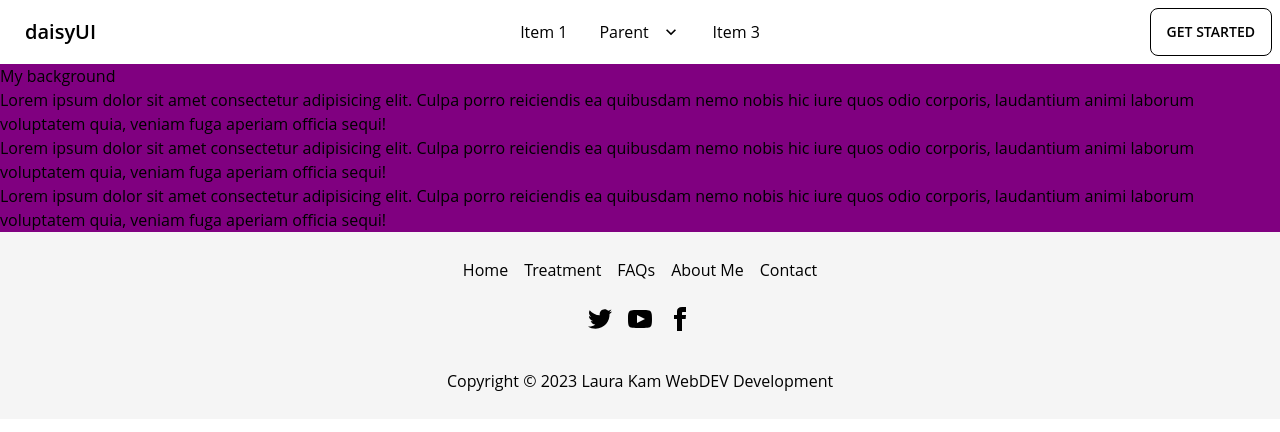
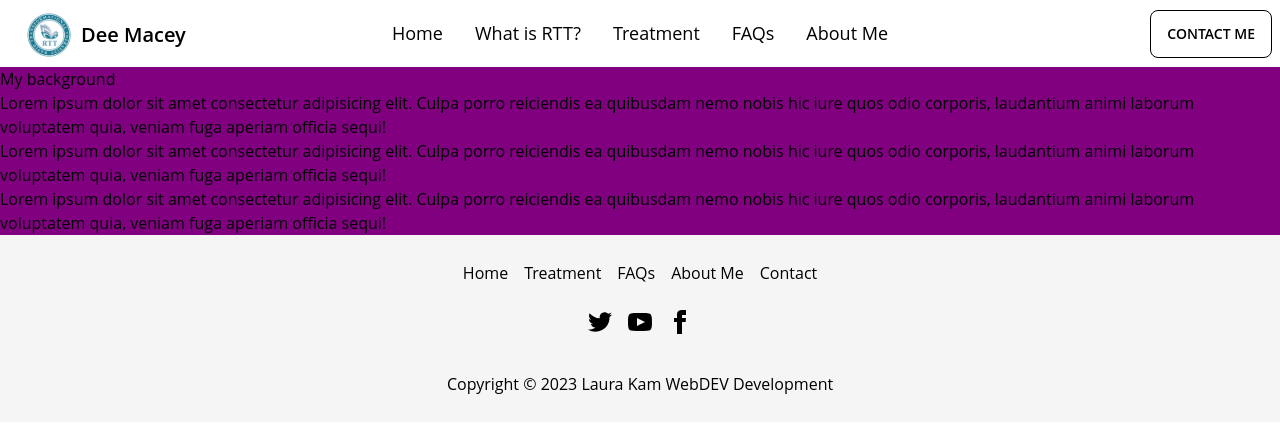
Before and after one commit to Laura-Kam/therapy-with-dee-macey, a Next.js app: page /about in a window 1280 px wide. Shown: the top 432 px of the page. Built offline with nearby package versions, Linux system fonts and the light colour scheme.

Commit message:
navbar dropdown menu fixed

```diff
--- a/src/comps/Navbar.js
+++ b/src/comps/Navbar.js
@@ -1,112 +1,24 @@
 import Link from "next/link";
 import Image from "next/image";
 import rttlogo from "../../public/rttroundedlogo.png";
+import { useState } from "react";
 
 const Navbar = () => {
+  const [isOpen, setIsOpen] = useState(false);
+
+  const toggleDropdown = () => {
+    setIsOpen(!isOpen);
+  };
   return (
-    // <nav>
-    //   <div className="navbar bg-base-100 navbar-expand-lg">
-    //     {" "}
-    //     <div className="navbar-start navbar-expand-lg">
-    //       <div className="dropdown">
-    //         <label tabIndex={0} className="btn btn-ghost lg:hidden">
-    //           <svg
-    //             xmlns="http://www.w3.org/2000/svg"
-    //             className="h-5 w-5"
-    //             fill="none"
-    //             viewBox="0 0 24 24"
-    //             stroke="currentColor"
-    //           >
-    //             <path
-    //               strokeLinecap="round"
-    //               strokeLinejoin="round"
-    //               strokeWidth="2"
-    //               d="M4 6h16M4 12h8m-8 6h16"
-    //             />
-    //           </svg>
-    //         </label>
-    //         <ul
-    //           tabIndex={0}
-    //           className="menu menu-compact dropdown-content mt-3 p-2 shadow bg-base-100 rounded-box"
-    //         >
-    //           <li>
-    //             <Link href="/">Home</Link>
-    //           </li>
-    //           <li>
-    //             <Link href="/whatisrtt">What is RTT?</Link>
-    //           </li>
-    //           <li>
-    //             <Link href="/treatment">Treatment</Link>
-    //           </li>
-    //           <li>
-    //             <Link href="/faq">FAQs</Link>
-    //           </li>
-    //           <li>
-    //             <Link href="/about">About Me</Link>
-    //           </li>
-    //         </ul>
-    //       </div>
-    //       <a className="btn btn-ghost normal-case text-xl flex items-center">
-    //         <Image
-    //           src="/rttroundedlogo.png"
-    //           alt="My Image"
-    //           width={170}
-    //           height={170}
-    //           layout="fixed"
-    //           className="w-12 h-12 object-contain"
-    //         />
-    //         <span className="ml-2 inline-block">Dee Macey</span>
-    //       </a>
-    //     </div>
-    //     <div className="navbar-center hidden lg:flex">
-    //       <ul className="menu menu-horizontal px-1">
-    //         <li>
-    //           <Link href="/">Home</Link>
-    //         </li>
-    //         <li>
-    //           <Link href="/whatisrtt">What is RTT?</Link>
-    //         </li>
-    //         <li>
-    //           <Link href="/treatment">Treatment</Link>
-    //         </li>
-    //         <li>
-    //           <Link href="/faq">FAQs</Link>
-    //         </li>
-    //         <li>
-    //           <Link href="/about">About Me</Link>
-    //         </li>
-    //       </ul>
-    //     </div>
-    //     <div className="navbar-end hidden lg:block">
-    //       <a className="btn">CONTACT ME</a>
-    //     </div>
-    //   </div>
-
-    //   {/* Mobile Responsive Navbar */}
-    //   <div className="lg:hidden">
-    //     <ul className="menu menu-compact mt-3 p-2 shadow bg-base-100 rounded-box">
-    //       <li>
-    //         <Link href="/">Home</Link>
-    //       </li>
-    //       <li>
-    //         <Link href="/whatisrtt">What is RTT?</Link>
-    //       </li>
-    //       <li>
-    //         <Link href="/treatment">Treatment</Link>
-    //       </li>
-    //       <li>
-    //         <Link href="/faq">FAQs</Link>
-    //       </li>
-    //       <li>
-    //         <Link href="/about">About Me</Link>
-    //       </li>
-    //     </ul>
-    //   </div>
-    // </nav>
-    <div className="navbar bg-base-100" style={{ width: "100%" }}>
+    <nav>
+      <div className="navbar bg-base-100">
         <div className="navbar-start">
           <div className="dropdown">
-          <label tabIndex={0} className="btn btn-ghost lg:hidden">
+            <label
+              tabIndex={0}
+              className="btn btn-ghost lg:hidden"
+              onClick={toggleDropdown}
+            >
               <svg
                 xmlns="http://www.w3.org/2000/svg"
                 className="h-5 w-5"
@@ -127,73 +39,60 @@ const Navbar = () => {
               className="menu menu-compact dropdown-content mt-3 p-2 shadow bg-base-100 rounded-box w-52"
             >
               <li>
-              <a>Item 1</a>
-            </li>
-            <li tabIndex={0}>
-              <a className="justify-between">
-                Parent
-                <svg
-                  className="fill-current"
-                  xmlns="http://www.w3.org/2000/svg"
-                  width="24"
-                  height="24"
-                  viewBox="0 0 24 24"
-                >
-                  <path d="M8.59,16.58L13.17,12L8.59,7.41L10,6L16,12L10,18L8.59,16.58Z" />
-                </svg>
-              </a>
-              <ul className="p-2">
-                <li>
-                  <a>Submenu 1</a>
+                <Link href="/">Home</Link>
               </li>
               <li>
-                  <a>Submenu 2</a>
-                </li>
-              </ul>
+                <Link href="/whatisrtt">What is RTT?</Link>
               </li>
               <li>
-              <a>Item 3</a>
+                <Link href="/treatment">Treatment</Link>
+              </li>
+              <li>
+                <Link href="/faq">FAQs</Link>
+              </li>
+              <li>
+                <Link href="/about">About Me</Link>
               </li>
             </ul>
           </div>
-        <a className="btn btn-ghost normal-case text-xl">daisyUI</a>
+          <a className="btn btn-ghost normal-case text-xl flex items-center">
+            <Image
+              src="/rttroundedlogo.png"
+              alt="My Image"
+              width={170}
+              height={170}
+              layout="fixed"
+              className="w-12 h-12 object-contain"
+            />
+            <span className="ml-2 inline-block">Dee Macey</span>
+          </a>
         </div>
         <div className="navbar-center hidden lg:flex">
           <ul className="menu menu-horizontal px-1">
             <li>
-            <a>Item 1</a>
-          </li>
-          <li tabIndex={0}>
-            <a>
-              Parent
-              <svg
-                className="fill-current"
-                xmlns="http://www.w3.org/2000/svg"
-                width="20"
-                height="20"
-                viewBox="0 0 24 24"
-              >
-                <path d="M7.41,8.58L12,13.17L16.59,8.58L18,10L12,16L6,10L7.41,8.58Z" />
-              </svg>
-            </a>
-            <ul className="p-2">
-              <li>
-                <a>Submenu 1</a>
+              <Link href="/">Home</Link>
             </li>
             <li>
-                <a>Submenu 2</a>
-              </li>
-            </ul>
+              <Link href="/whatisrtt">What is RTT?</Link>
             </li>
             <li>
-            <a>Item 3</a>
+              <Link href="/treatment">Treatment</Link>
+            </li>
+            <li>
+              <Link href="/faq">FAQs</Link>
+            </li>
+            <li>
+              <Link href="/about">About Me</Link>
             </li>
           </ul>
         </div>
         <div className="navbar-end">
-        <a className="btn">Get started</a>
+          <Link href="/contact" className="btn">
+            CONTACT ME
+          </Link>
         </div>
       </div>
+    </nav>
   );
 };
 
```
Lines whose indentation alone changed are shown as unchanged.
